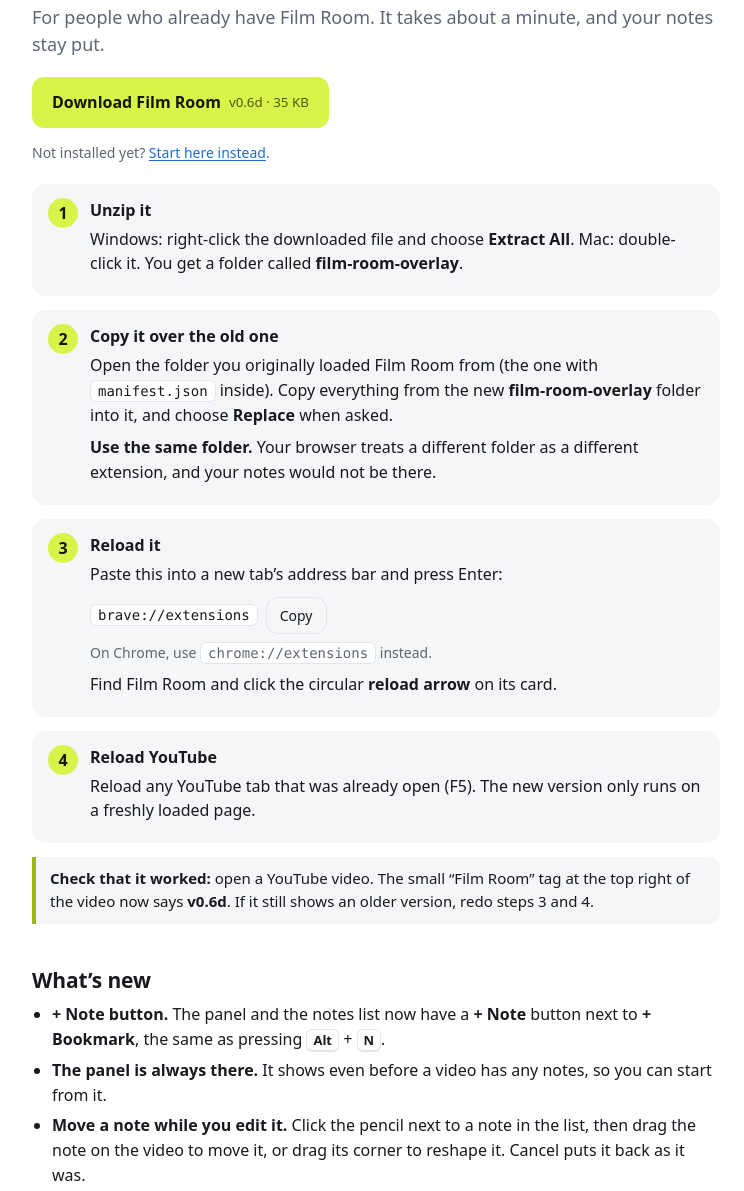
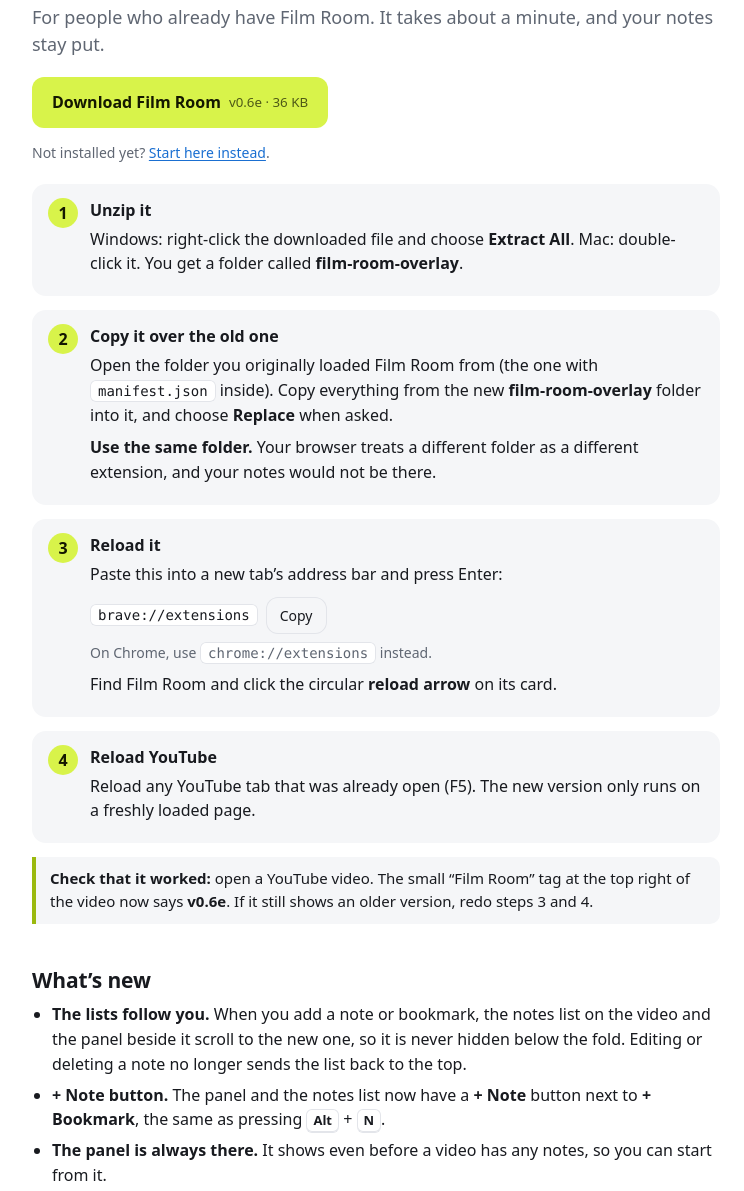
Before and after one commit to yehpkb-collab/filmroom-viewer, a website: page public/start/update/index.html in a window 1280 px wide. Shown: the part 67-1258 px from the top of the page, without its empty margins (264-1008 px from the left). Drawn offline with Linux system fonts and the light colour scheme.

Commit message:
Add files via upload

```diff
--- a/public/start/update/index.html
+++ b/public/start/update/index.html
@@ -81,7 +81,7 @@
   <h1>Update Film Room</h1>
   <p class="lead">For people who already have Film Room. It takes about a minute, and your notes stay put.</p>
   <div class="row">
-    <a class="btn" id="dl" href="/download/film-room-overlay.zip" download>Download Film Room <small>v0.6d &middot; 35 KB</small></a>
+    <a class="btn" id="dl" href="/download/film-room-overlay.zip" download>Download Film Room <small>v0.6e &middot; 36 KB</small></a>
   </div>
   <p class="small muted">Not installed yet? <a href="/start/">Start here instead</a>.</p>
 
@@ -107,10 +107,11 @@
       <p>Reload any YouTube tab that was already open (F5). The new version only runs on a freshly loaded page.</p>
     </li>
   </ol>
-  <div class="note"><p><strong>Check that it worked:</strong> open a YouTube video. The small &ldquo;Film Room&rdquo; tag at the top right of the video now says <strong>v0.6d</strong>. If it still shows an older version, redo steps 3 and 4.</p></div>
+  <div class="note"><p><strong>Check that it worked:</strong> open a YouTube video. The small &ldquo;Film Room&rdquo; tag at the top right of the video now says <strong>v0.6e</strong>. If it still shows an older version, redo steps 3 and 4.</p></div>
 
   <h2 id="new">What&rsquo;s new</h2>
   <ul class="tips">
+    <li><strong>The lists follow you.</strong> When you add a note or bookmark, the notes list on the video and the panel beside it scroll to the new one, so it is never hidden below the fold. Editing or deleting a note no longer sends the list back to the top.</li>
     <li><strong>+ Note button.</strong> The panel and the notes list now have a <strong>+ Note</strong> button next to <strong>+ Bookmark</strong>, the same as pressing <kbd>Alt</kbd> + <kbd>N</kbd>.</li>
     <li><strong>The panel is always there.</strong> It shows even before a video has any notes, so you can start from it.</li>
     <li><strong>Move a note while you edit it.</strong> Click the pencil next to a note in the list, then drag the note on the video to move it, or drag its corner to reshape it. Cancel puts it back as it was.</li>
```
Also changed, not shown: SETUP.md (+1 -1 lines), public/start/index.html (+1 -1 lines), 1 other file.
